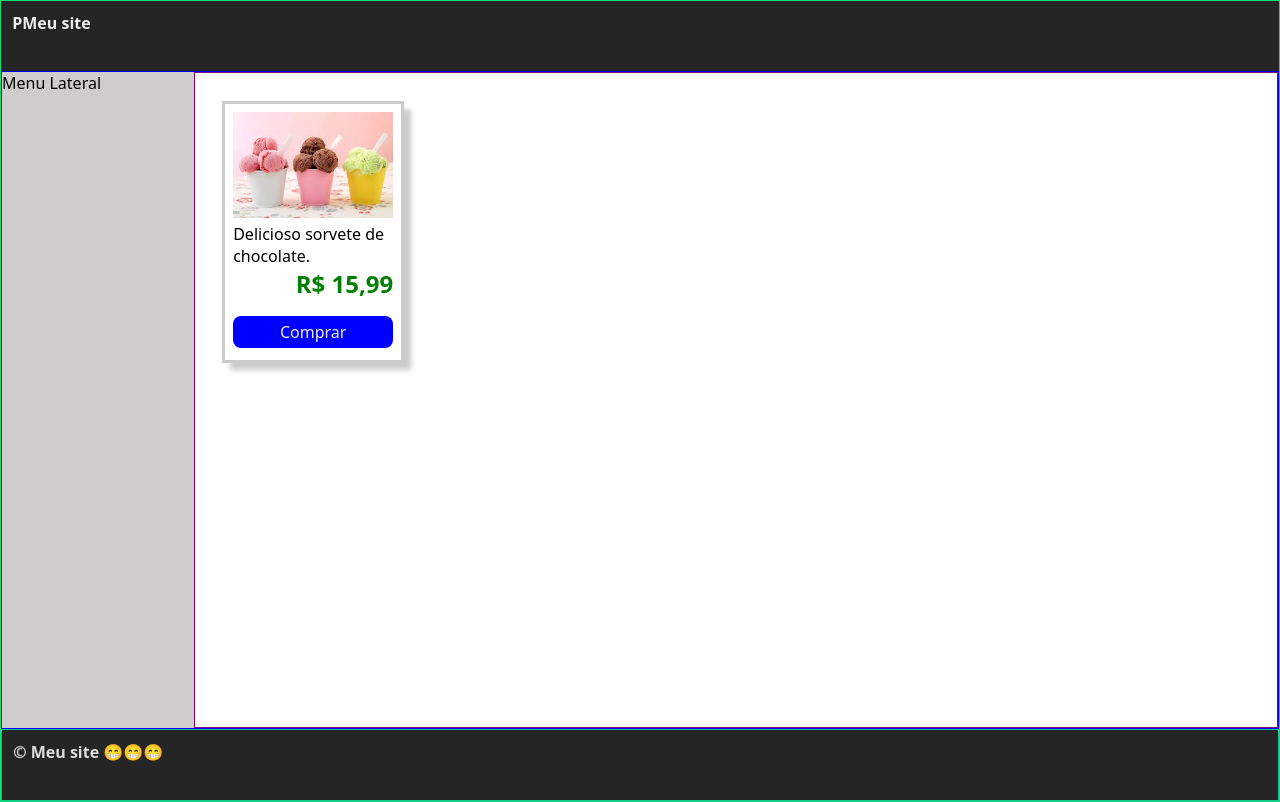
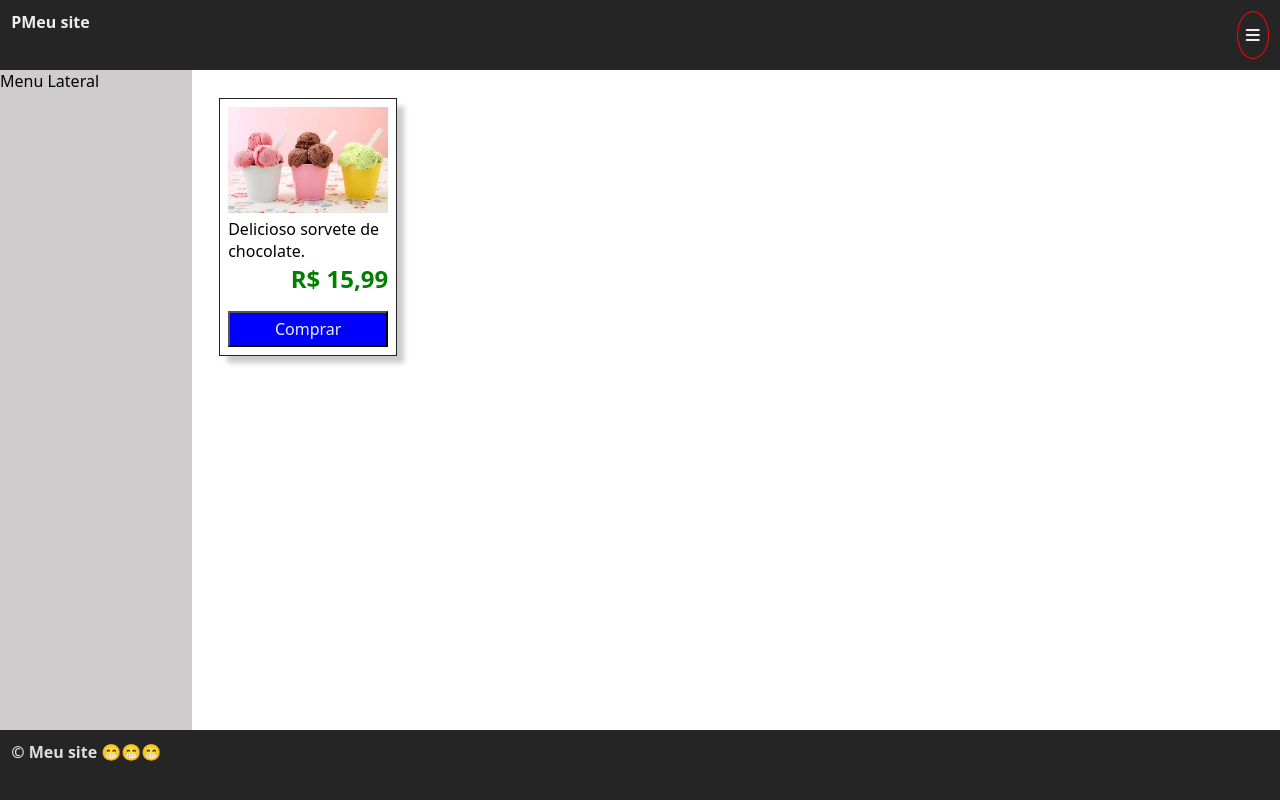
Before and after one commit to phsc208-sys/-DIW_PUC_Lurdes_2, a plain HTML site: page index.html in a window 1280 px wide. Drawn offline with Linux system fonts and the light colour scheme.

Commit message:
Correção Titulo

```diff
--- a/estilo.css
+++ b/estilo.css
@@ -22,9 +22,9 @@ header {
 }
 .logo
 {
-    background-color: blue;
-    width: 2rem;
-    height: 2rem;
+    background-color: rgb(255, 255, 255);
+    width: 5rem;
+    height: 5rem;
     margin-right: .5rem;
     border-radius: 100%;
     display: flex;
@@ -32,37 +32,63 @@ header {
     align-items: center;
     align-content: center;
     font-weight: bold;
+}
+.titulo
+{
+    border: flex .1rem solid green;
+    flex: 1;
+}
+.menu-sorvete
+{
+    border: .1rem solid red;
+    width: 1rem solid;
+    height: 1rem solid;
+    padding: .5rem;
+    display: flex;
+    align-items: center;
+    justify-content: center;
+    align-content: center;
+    border-radius: 100%;
+
+}
+.menu-sorvete:hover
+{
+    background-color: #5a5252;
+}
+.menu-sorvete i
+{
+   color: ccc;
 
 }
 
 body {
-    border: .1rem solid #0be474;
+    /*border: .1rem solid #0be474;*/
     display: flex;
     min-height: 100vh;
     flex-direction: column;
 }
 
 section {
-    border: .1rem solid blue;
+    /*border: .1rem solid blue;*/
     display: flex;
     flex: 1;
 }
 
 nav {
-    border: border .1rem solid orangered;
+    /*border: border .1rem solid orangered;*/
     width: 12rem;
     background-color: rgb(206, 204, 204);
 
 }
 
 main {
-    border: .1rem solid purple;
+    /*border: .1rem solid purple;*/
     flex: 1;
     padding: 1.7rem;
 }
 .cartao
 {
-    border: .2rem solid #ccc;
+    border: .12rem solid #222222;
     width: 10rem;
     height: 15rem;
     box-shadow: .5rem .5rem .3rem .03rem #ccc;
@@ -93,8 +119,8 @@ main {
 }
 .botao
 {
-    border: none;
-    border-radius: .5rem;
+    /*border: none;
+    border-radius: .5rem;*/
     background-color: blue;
     color: #eee;
     width:100%;
@@ -103,7 +129,7 @@ main {
 
 }
 footer {
-    border: .1rem solid rgb(22, 197, 145);
+    /*border: .1rem solid rgb(22, 197, 145);*/
     background-color: rgb(37, 37, 37);
     color: #ddd;
     height: 3rem;
--- a/index.html
+++ b/index.html
@@ -4,15 +4,19 @@
 <head>
     <meta charset="UTF-8">
     <meta name="viewport" content="width=device-width, initial-scale=1.0">
-    <title>Text</title>
+    <title>SiteVS</title>
     <link rel="stylesheet" href="estilo.css">
+    <script src="https://kit.fontawesome.com/b2df1fd66d.js" crossorigin="anonymous"></script>
 
 </head>
 
 <body>
     <header>
         <div class="Logo">P</div>
-        <h1>Meu site</h1>
+        <h1 class="titulo">Meu site</h1>
+         <div class ="menu-sorvete">
+            <i class="fa-solid fa-bars"></i></div>
+
     </header>
     <section>
         <nav>Menu Lateral</nav>
```
